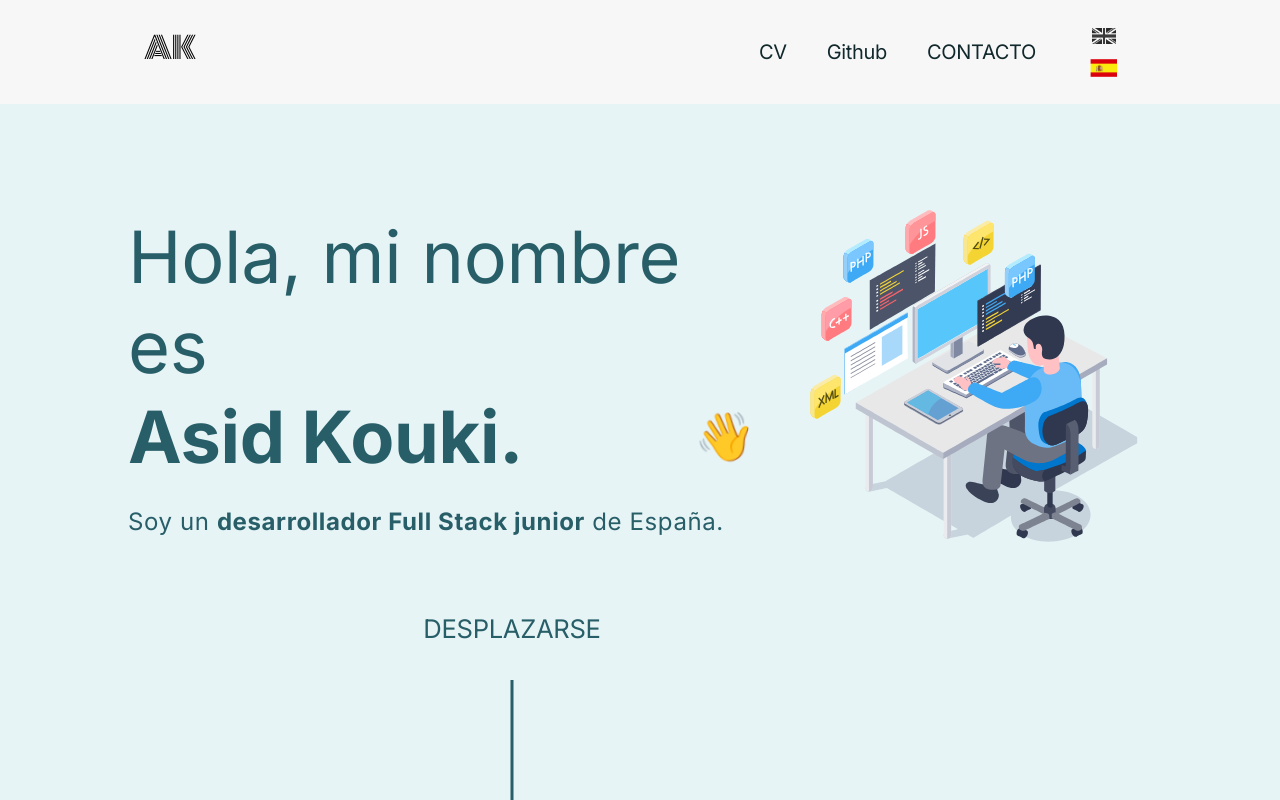
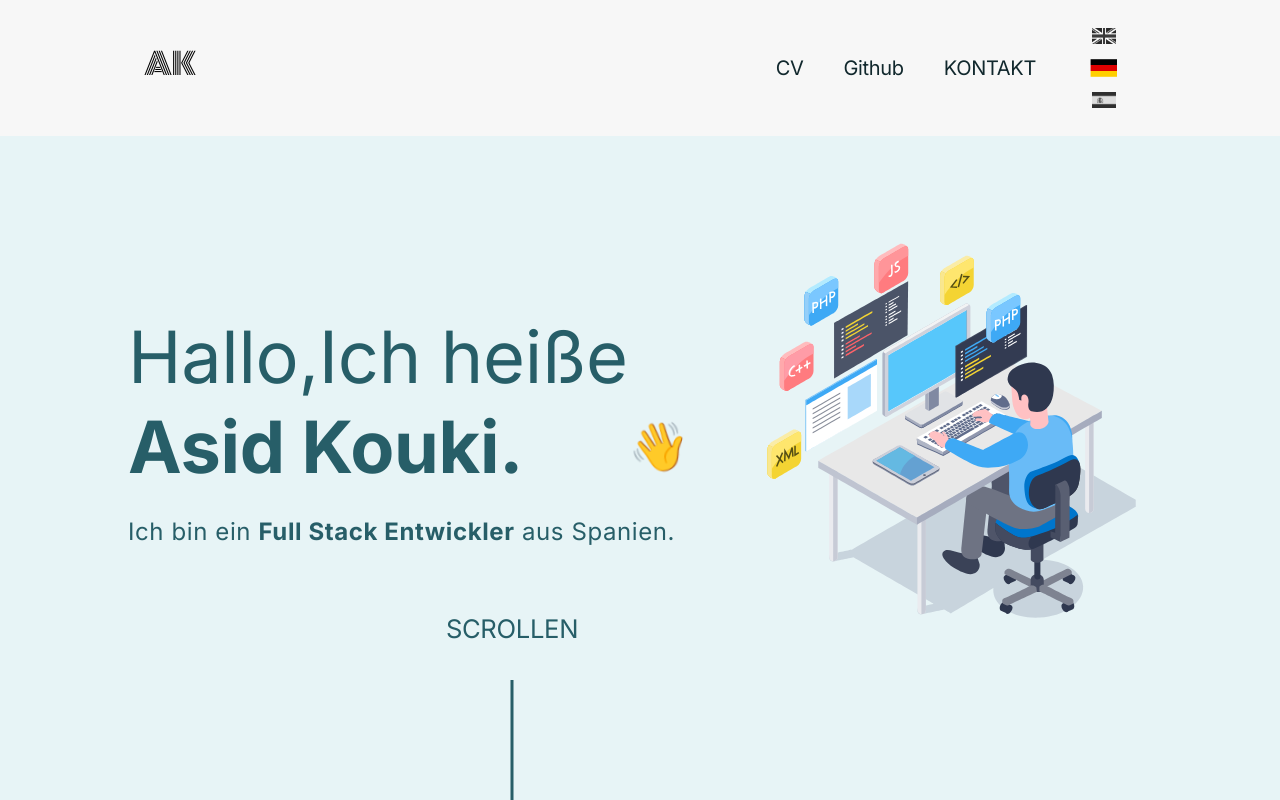
Before and after one commit to sidodam/my-website, a Next.js app: page / in a window 1280 px wide. Both pictures are taken after a click on the button 1106 px from the left and 68 px from the top of the page. Shown: the top 800 px of the page. Built offline with nearby package versions, Linux system fonts and the light colour scheme.

Commit message:
added German

```diff
--- a/app/components/Navmenu.tsx
+++ b/app/components/Navmenu.tsx
@@ -6,7 +6,7 @@ import useLangStore from "./langStore";
 import Image from "next/image";
 
 const Navmenu = () => {
-  const languages = ["en", "es"];
+  const languages = ["en", "de", "es"];
   const [currentLanguage, setCurrentLanguage] = useState("en");
 
   const lang = useLangStore((state) => ({
@@ -22,11 +22,13 @@ const Navmenu = () => {
   const translations = {
     en: "CONTACT",
     es: "CONTACTO",
+    de: "KONTAKT",
   };
 
   const pdfUrls = {
     en: "/cv.pdf",
     es: "/curriculum.pdf",
+    de: "/CVaufDeutesch.pdf",
   };
 
   return (
@@ -84,8 +86,8 @@ const Navmenu = () => {
                 <Image
                   src={`/${language}.png`}
                   alt={`Flag for ${language}`}
-                  width={24} // Set the desired width
-                  height={16} // Set the desired height
+                  width={24}
+                  height={16}
                   className="w-6 h-4 mr-1"
                 />
               </button>
--- a/app/page.tsx
+++ b/app/page.tsx
@@ -5,7 +5,6 @@ import ImageAndText from "./components/ImageAndText";
 import ScrollingCards from "./components/ScrollingCards";
 import meirlAnimation from "../public/meirl.json";
 import useLangStore from "./components/langStore";
-import { Component } from "react";
 const page = () => {
   const draw = {
     hidden: { pathLength: 0, opacity: 0 },
@@ -97,6 +96,39 @@ const page = () => {
       copyrightText:
         "Derechos de autor © 2024 Asid Kouki®. Todos los derechos reservados.",
     },
+
+    //DEUTSCH
+
+    de: {
+      profession: (
+        <>
+          Ich bin ein <strong>Full Stack Entwickler</strong> aus Spanien.{" "}
+        </>
+      ),
+
+      scrollText: "SCROLLEN",
+      languageProficiencyTitle: "Sprachkenntnisse",
+      languageProficiencyText: (
+        <>
+          {" "}
+          Ich spreche sowohl<strong> Englisch</strong> als auch{" "}
+          <strong> Spanisch </strong>
+          fließend, was es mir ermöglicht, eine breitere Zielgruppe anzusprechen
+          und nahtlos mit vielfältigen Teams zusammenzuarbeiten. Zurzeit lerne
+          ich Deutsch.
+        </>
+      ),
+      globalMindsetTitle: "Globale Mentalität",
+      globalMindsetText:
+        "Ich bin bereit, aus Spanien wegzuziehen und an meinem Arbeitsort zu leben, sei es in Deutschland oder anderswo.",
+      letsWorkTogetherTitle: "lassen Sie uns zusammenarbeiten!",
+      letsWorkTogetherText:
+        "Wenn Sie nach einem engagierten und motivierten Junior-Webentwickler suchen, der bereit ist, einen positiven Beitrag zu leisten, würde ich gerne Teil Ihres Teams sein.!",
+      programmingLanguagesTitle: "PROGRAMMIERSPRACHEN UND BIBLIOTHEKEN",
+      includingButNotLimitedTo: "EINSCHLIESSLICH, ABER NICHT BESCHRÄNKT AUF",
+      copyrightText:
+        "Urheberrecht © 2024 Asid Kouki®. Alle Rechte vorbehalten.",
+    },
   };
 
   return (
@@ -115,7 +147,9 @@ const page = () => {
             <h1 className="text-[#275E68]  mt-36 md:text-7xl text-2xl !leading-tight">
               {lang.currentLang === "en"
                 ? "Hi, my name is"
-                : "Hola, mi nombre es"}{" "}
+                : lang.currentLang === "es"
+                ? "Hola, mi nombre es"
+                : "Hallo,Ich heiße"}{" "}
               <br></br>{" "}
               <strong className="whitespace-nowrap">Asid Kouki.</strong>
             </h1>
```
Also changed, not shown: public/de.png (added), 1 other file (tests, documents, lock files or other folders).
